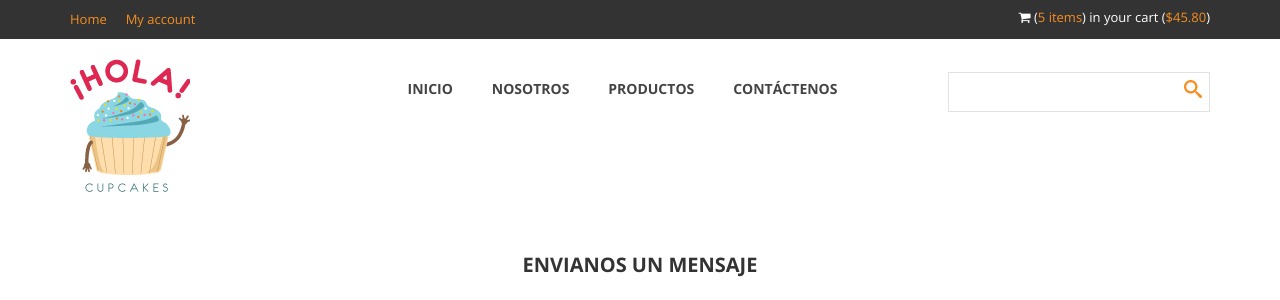
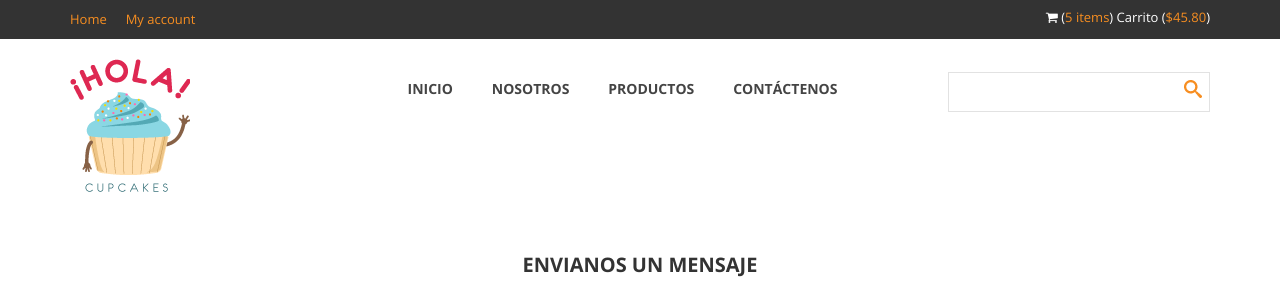
Before and after one commit to osaeljm/hola, a PHP site: page /contact-us.php in a window 1280 px wide. Shown: the top 300 px of the page. Run offline with PHP 8.4, Linux system fonts and the light colour scheme; some libraries are stand-ins or nearby versions.

Commit message:
cambio de prueba

```diff
--- a/PROYECTO/contact-us.php
+++ b/PROYECTO/contact-us.php
@@ -44,7 +44,7 @@ http://www.templatemo.com/preview/templatemo_417_grill
                             <div class="col-md-6">
                                 <div class="cart-info">
                                     <i class="fa fa-shopping-cart"></i>
-                                    (<a href="#">5 items</a>) in your cart (<a href="#">$45.80</a>)
+                                    (<a href="#">5 items</a>) Carrito (<a href="#">$45.80</a>)
                                 </div>
                             </div>
                         </div>
```
